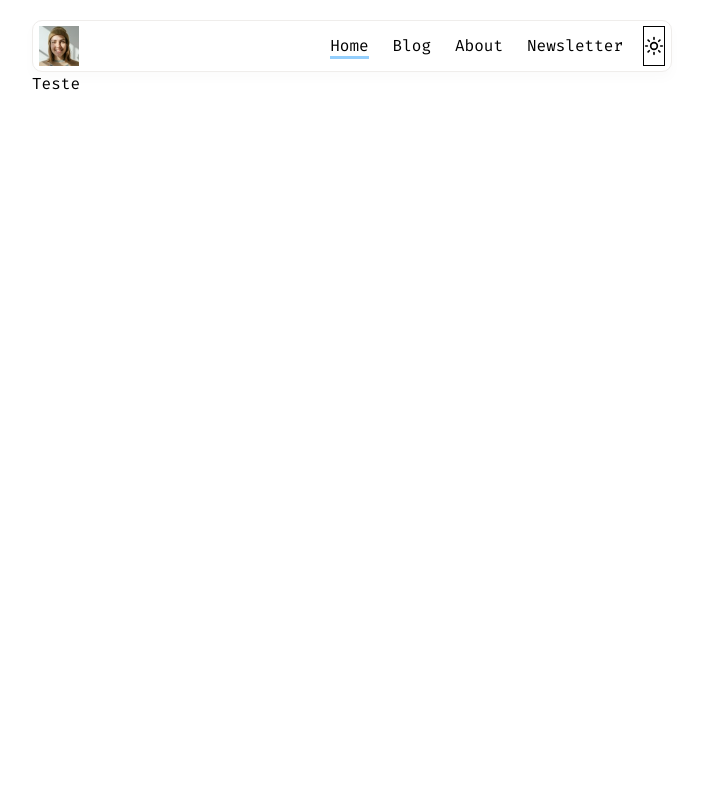
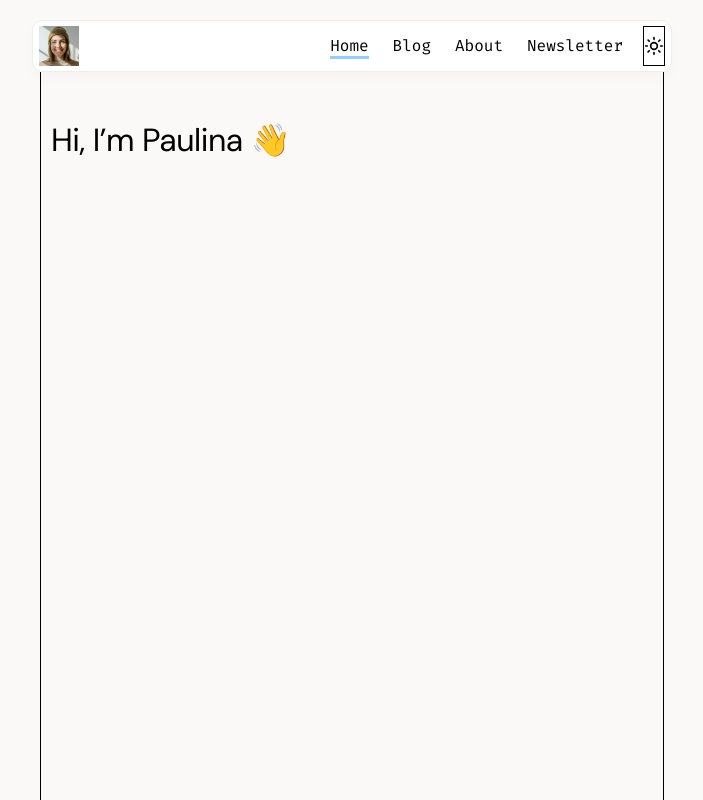
Before and after one commit to Lusk1nha/personal-blog, a Next.js app in the folder apps/web/: page / in a window 1280 px wide. Shown: the whole page, without its empty margins (288-991 px from the left). Built offline with nearby package versions, Linux system fonts and the light colour scheme.

Commit message:
✨Feat: Implementing pages.

```diff
--- a/apps/web/src/app/(private)/(dashboard)/layout.tsx
+++ b/apps/web/src/app/(private)/(dashboard)/layout.tsx
@@ -7,7 +7,7 @@ export default function DashboardLayout(props: Readonly<NextArtefactProps>) {
   return (
     <div
       data-testid="dashboard-layout"
-      className="flex justify-center w-full h-screen px-8 lg:px-16 py-5"
+      className="flex justify-center w-full h-screen px-8 lg:px-16 pt-5"
     >
       <div className="w-full max-w-[640px] h-full flex flex-col">
         <Navbar />
--- a/apps/web/src/app/(private)/(dashboard)/page.tsx
+++ b/apps/web/src/app/(private)/(dashboard)/page.tsx
@@ -1,3 +1,13 @@
+import { Title } from "@personal-blog/ui/title.tsx";
+
 export default function DashboardPage() {
-  return <div>Teste</div>;
+  return (
+    <main className="h-full border-x border-border mx-1 sm:mx-2">
+      <div className="flex flex-col px-2.5 py-8 md:py-12 pb-4">
+        <section>
+          <Title>Hi, I’m Paulina 👋</Title>
+        </section>
+      </div>
+    </main>
+  );
 }
--- a/apps/web/src/app/theme.css
+++ b/apps/web/src/app/theme.css
@@ -1,17 +1,24 @@
 @import "@personal-blog/design-system/theme.css";
 
 @theme {
+  --color-background: var(--theme-color-background);
+  --color-border: var(--theme-color-border);
+
   --color-navbar-base: var(--theme-navbar-base);
   --color-navbar-border: var(--theme-navbar-border);
   --shadow-navbar: 0px 6px 10px 0px var(--theme-navbar-shadow);
   --color-navbar-link-active-bottom: var(--theme-navbar-link-active-bottom);
-  --color-navbar-link-active-mobile-border: var(--theme-navbar-link-active-mobile-border);
+  --color-navbar-link-active-mobile-border: var(
+    --theme-navbar-link-active-mobile-border
+  );
 }
 
 @layer base {
   :root {
     /* Light theme variables can be added here */
     --theme-color-background: var(--color-system-neutral-100);
+
+    --theme-color-border: var(--color-color-neutral-200);
 
     --theme-navbar-base: var(--color-system-neutral-0);
     --theme-navbar-border: var(--color-system-neutral-200);
@@ -24,6 +31,8 @@
     /* Dark theme overrides can be added here */
     --theme-color-background: var(--color-system-neutral-900);
 
+    --theme-color-border: var(--color-system-neutral-700);
+
     --theme-navbar-base: var(--color-system-neutral-800);
     --theme-navbar-border: var(--color-system-neutral-700);
     --theme-navbar-link-active-bottom: var(--color-system-blue-700);
--- a/packages/ui/package.json
+++ b/packages/ui/package.json
@@ -25,7 +25,8 @@
     "./avatar.tsx": "./src/components/avatar.tsx",
     "./button.tsx": "./src/components/button.tsx",
     "./anchor.tsx": "./src/components/anchor.tsx",
-    "./text.tsx": "./src/components/text.tsx"
+    "./text.tsx": "./src/components/text.tsx",
+    "./title.tsx": "./src/components/title.tsx"
   },
   "devDependencies": {
     "@personal-blog/eslint-config": "workspace:*",
--- a/packages/ui/src/components/text.tsx
+++ b/packages/ui/src/components/text.tsx
@@ -36,8 +36,8 @@ const Text = forwardRef<HTMLParagraphElement, TextProps>((props, ref) => {
       ref={ref}
       className={cn(
         textVariants({
+          size,
           variant,
-          size,
           className,
         })
       )}
--- /dev/null
+++ b/packages/ui/src/components/title.tsx
@@ -0,0 +1,48 @@
+import { cn } from "@personal-blog/utils/cn";
+import { cva, type VariantProps } from "class-variance-authority";
+import { forwardRef } from "react";
+
+const titleVariants = cva("antialiased", {
+  variants: {
+    variant: {
+      default: "text-system-title-default",
+    },
+    size: {
+      default: "text-preset-2",
+    },
+  },
+  defaultVariants: {
+    variant: "default",
+    size: "default",
+  },
+});
+
+export interface TitleProps
+  extends React.HTMLAttributes<HTMLHeadingElement>,
+    VariantProps<typeof titleVariants> {
+  className?: string;
+  active?: boolean;
+}
+
+const Title = forwardRef<HTMLHeadingElement, TitleProps>((props, ref) => {
+  const { size, className, variant, active, ...rest } = props;
+
+  return (
+    <h1
+      ref={ref}
+      className={cn(
+        titleVariants({
+          size,
+          variant,
+          className,
+        })
+      )}
+      data-state={active ? "active" : undefined}
+      {...rest}
+    />
+  );
+});
+
+Title.displayName = "Title";
+
+export { Title, titleVariants };
--- a/packages/ui/src/theme.css
+++ b/packages/ui/src/theme.css
@@ -28,6 +28,9 @@
   --color-system-text-biglink: var(--theme-text-biglink);
   --color-system-text-biglink-hover: var(--theme-text-biglink-hover);
   --color-system-text-biglink-active: var(--theme-text-biglink-active);
+
+  /* Title default */
+  --color-system-title-default: var(--theme-system-title-default);
 }
 
 @layer base {
@@ -59,6 +62,9 @@
     --theme-text-biglink: var(--color-system-neutral-600);
     --theme-text-biglink-hover: var(--color-system-neutral-900);
     --theme-text-biglink-active: var(--color-system-neutral-900);
+
+    /* Title default */
+    --theme-system-title-default: var(--color-system-neutral-700);
   }
 
   [data-theme="dark"] {
@@ -89,5 +95,8 @@
     --theme-text-biglink: var(--color-system-neutral-400);
     --theme-text-biglink-hover: var(--color-system-neutral-0);
     --theme-text-biglink-active: var(--color-system-neutral-0);
+
+    /* Title default */
+    --theme-system-title-default: var(--color-system-neutral-0);
   }
 }
```
Also changed, not shown: apps/web/src/components/navbar/navbar-content.tsx (+4 -5 lines).
